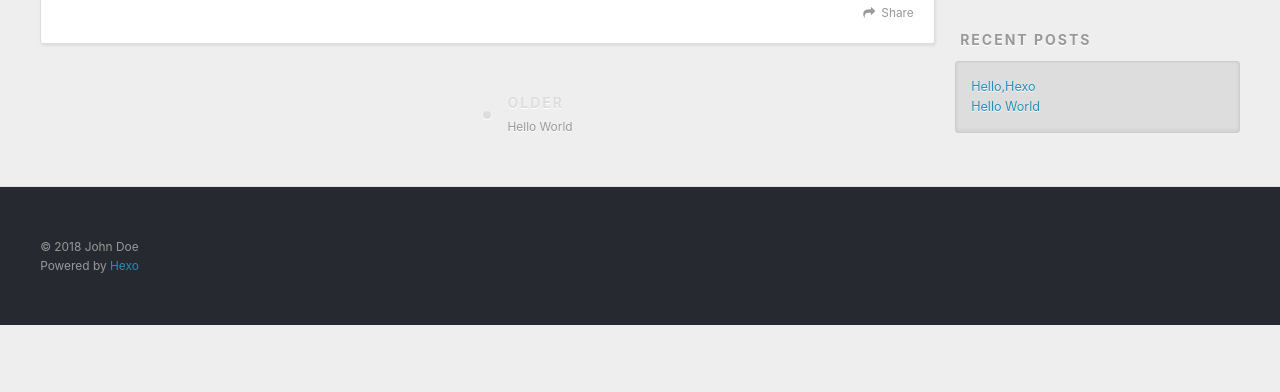
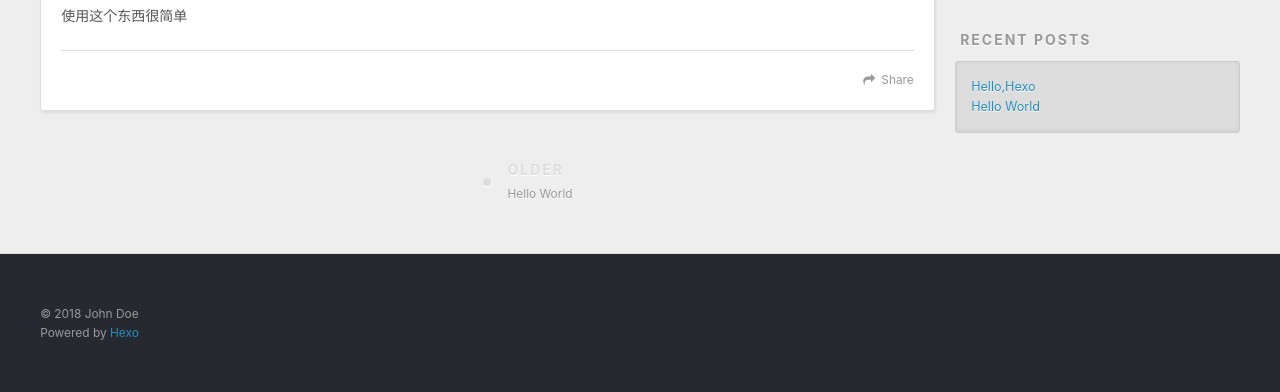
Before and after one commit to GreakJack/GreakJack.github.io, a plain HTML site: page 2018/08/05/Hello-Hexo/index.html in a window 1280 px wide. Shown: the part 448-840 px from the top of the page. Before the commit the page ends 800 px from the top, so only its background shows below. Drawn offline with nearby package versions, Linux system fonts and the light colour scheme.

Commit message:
Site updated: 2018-08-05 11:21:31

```diff
--- a/2018/08/05/Hello-Hexo/index.html
+++ b/2018/08/05/Hello-Hexo/index.html
@@ -7,14 +7,17 @@
 
   <title>Hello,Hexo | Hexo</title>
   <meta name="viewport" content="width=device-width, initial-scale=1, maximum-scale=1">
-  <meta property="og:type" content="article">
+  <meta name="description" content="使用这个东西很简单">
+<meta property="og:type" content="article">
 <meta property="og:title" content="Hello,Hexo">
 <meta property="og:url" content="http://yoursite.com/2018/08/05/Hello-Hexo/index.html">
 <meta property="og:site_name" content="Hexo">
+<meta property="og:description" content="使用这个东西很简单">
 <meta property="og:locale" content="default">
-<meta property="og:updated_time" content="2018-08-05T03:15:25.850Z">
+<meta property="og:updated_time" content="2018-08-05T03:20:08.420Z">
 <meta name="twitter:card" content="summary">
 <meta name="twitter:title" content="Hello,Hexo">
+<meta name="twitter:description" content="使用这个东西很简单">
 
     <link rel="alternate" href="/atom.xml" title="Hexo" type="application/atom+xml">
 
@@ -83,6 +86,7 @@
 
     <div class="article-entry" itemprop="articleBody">
 
+        <p>使用这个东西很简单</p>
 
 
     </div>
```
Also changed, not shown: index.html (+1 -0 lines).
